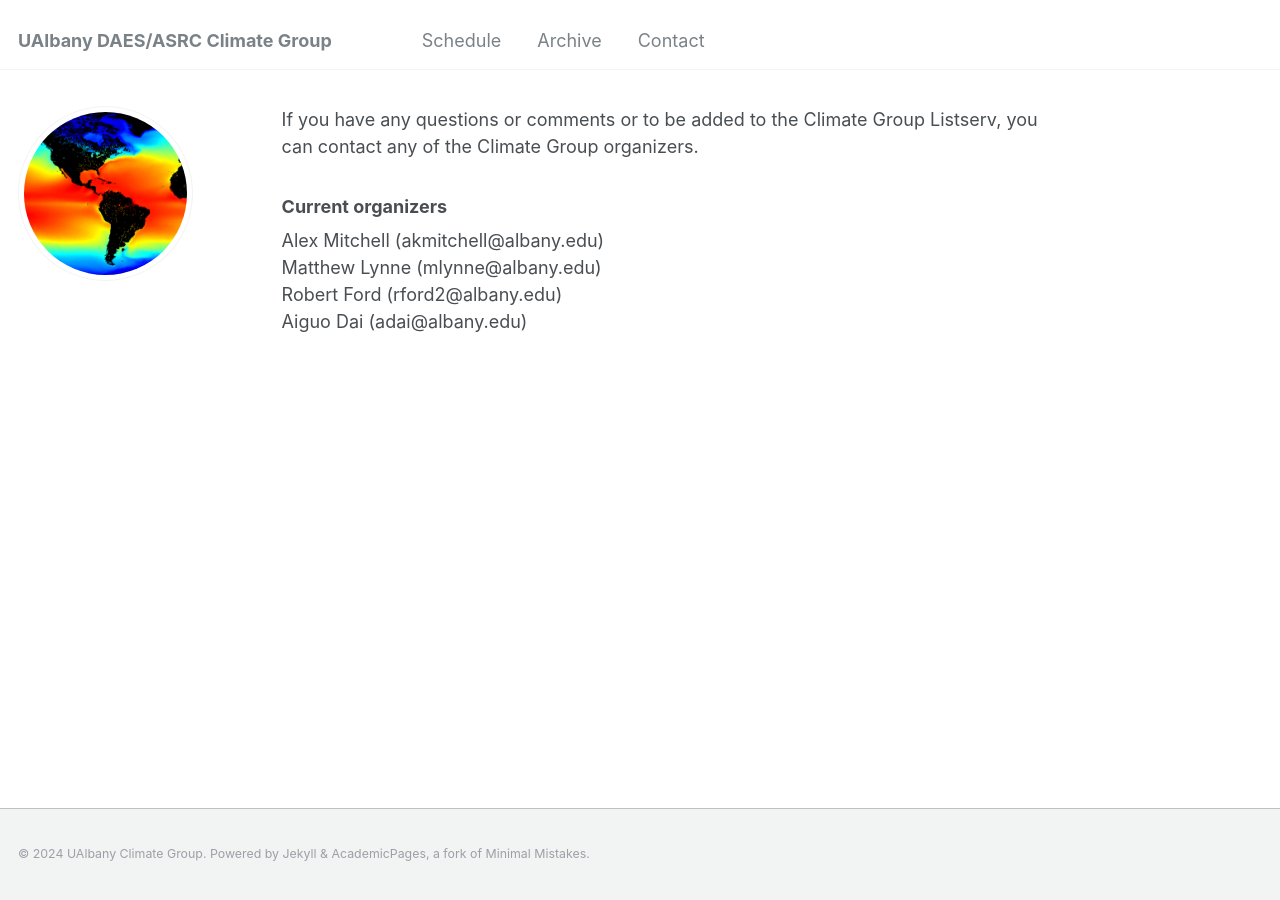
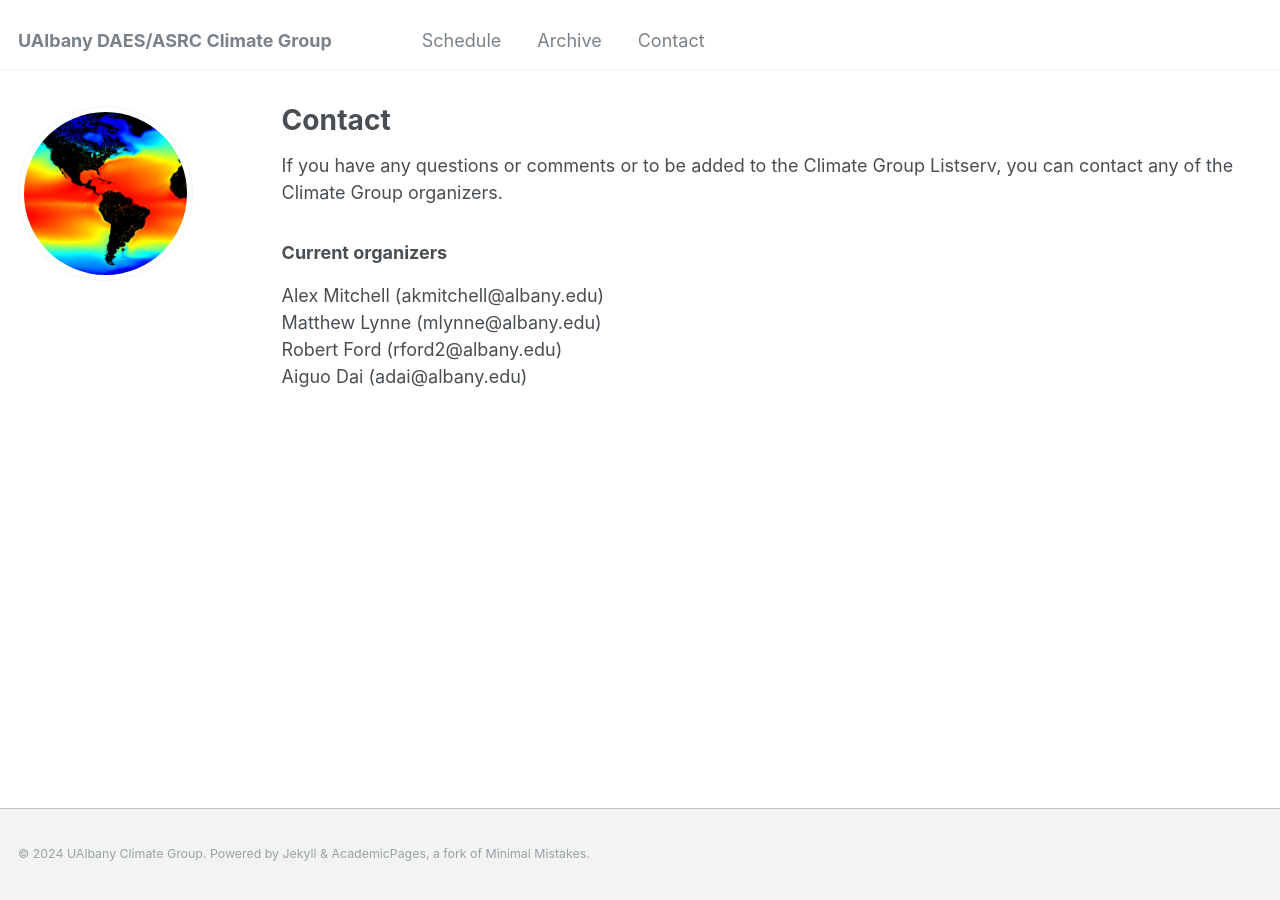
Before and after one commit to UAlbanyClimateGroup/ualbanyclimategroup.github.io, a Jekyll site: the page built from _pages/contact.md, in a window 1280 px wide. Built offline with Jekyll 4.4.1, drawn with Linux system fonts in a browser that asks for light colours; our own code applies the rules of GitHub Pages for plain Markdown files.

Commit message:
Update contact.md

```diff
--- a/_pages/contact.md
+++ b/_pages/contact.md
@@ -1,3 +1,10 @@
+---
+layout: archive
+title: "Contact"
+permalink: /contact/
+author_profile: true
+---
+
 If you have any questions or comments or to be added to the Climate Group Listserv, you can contact any of the Climate Group organizers.
 
 ### Current organizers
```
